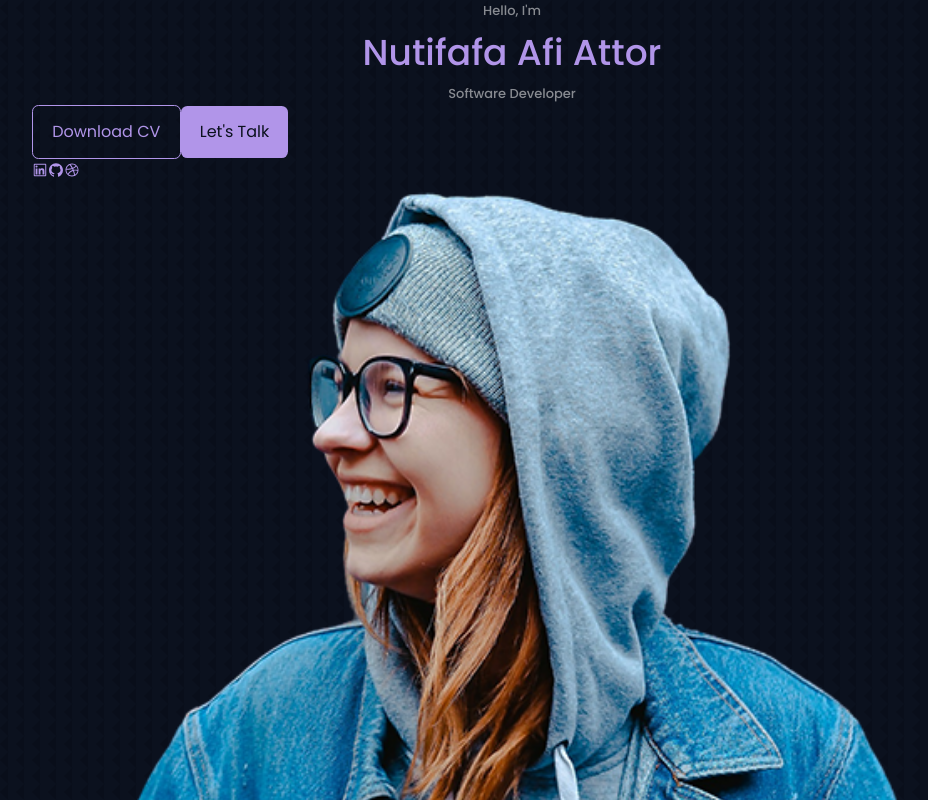
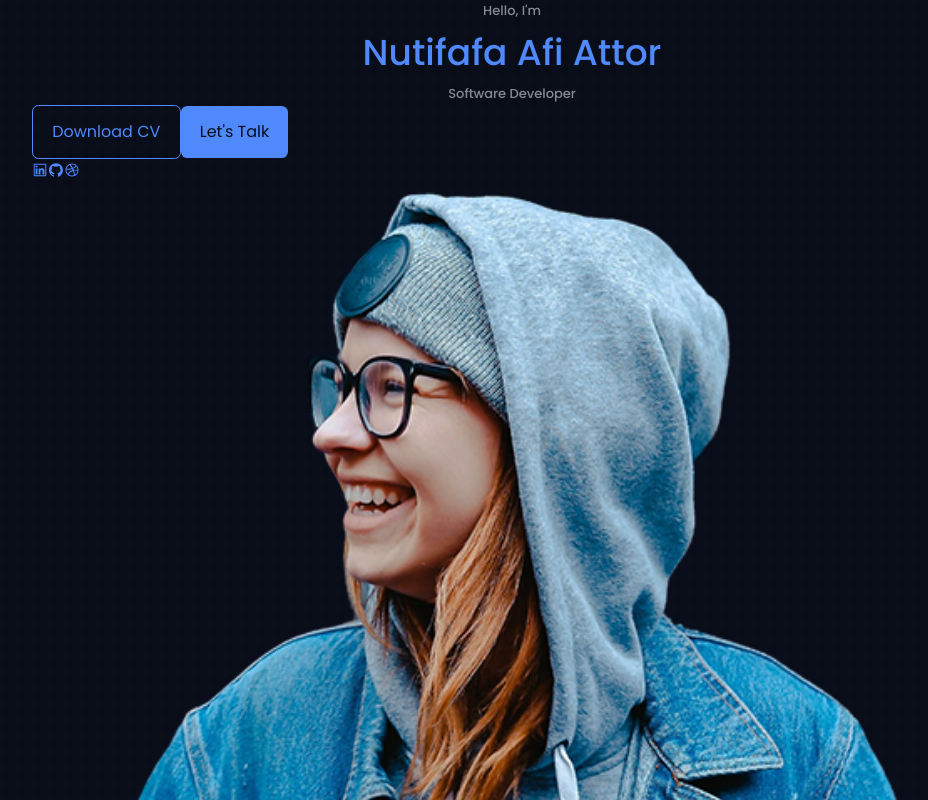
Before and after one commit to neophyte-programmer/react-portfolio, a React (Create React App) app: page / in a window 1280 px wide. Shown: the top 800 px of the page, without its empty margins (128-1056 px from the left). Built offline with nearby package versions, Linux system fonts and the light colour scheme.

Commit message:
changeed colors

```diff
--- a/src/index.css
+++ b/src/index.css
@@ -14,17 +14,17 @@
 
 /* CSS VARIABLES */
 :root {
-	--first-hue: 620;
-	--sat: 66%;
-	--lig: 75%;
-	--second-hue: 219;
+	--first-hue: 220;
+	--sat: 97%;
+	--lig: 65%;
+	--second-hue: 222;
 	--first-color: hsl(var(--first-hue), var(--sat), var(--lig));
-	--first-color-alt: hsl(var(--first-hue), var(--sat), 61%); /* -4% */
+	--first-color-alt: hsl(var(--first-hue), var(--sat), 55%);
 	--title-color: hsl(var(--second-hue), 15%, 95%);
 	--text-color: hsl(var(--second-hue), 8%, 75%);
 	--text-color-light: hsl(var(--second-hue), 4%, 55%);
-	--body-color: hsl(var(--second-hue), 48%, 8%);
-	--container-color: hsl(var(--second-hue), 32%, 12%);
+	--body-color: hsl(var(--second-hue), 48%, 7%);
+	--container-color: hsl(var(--second-hue), 32%, 10%);
 
 	/*========== Font and typography ==========*/
 	/*.5rem = 8px | 1rem = 16px ...*/
```
